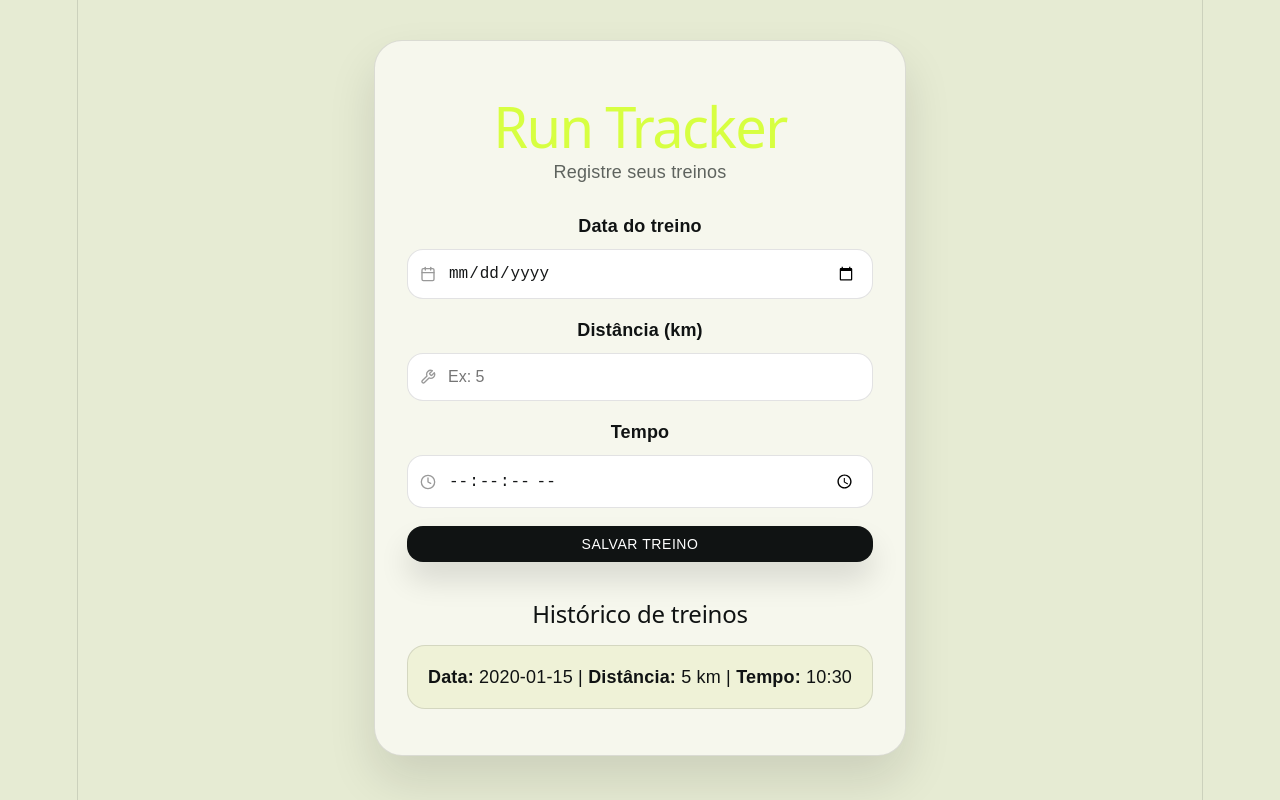
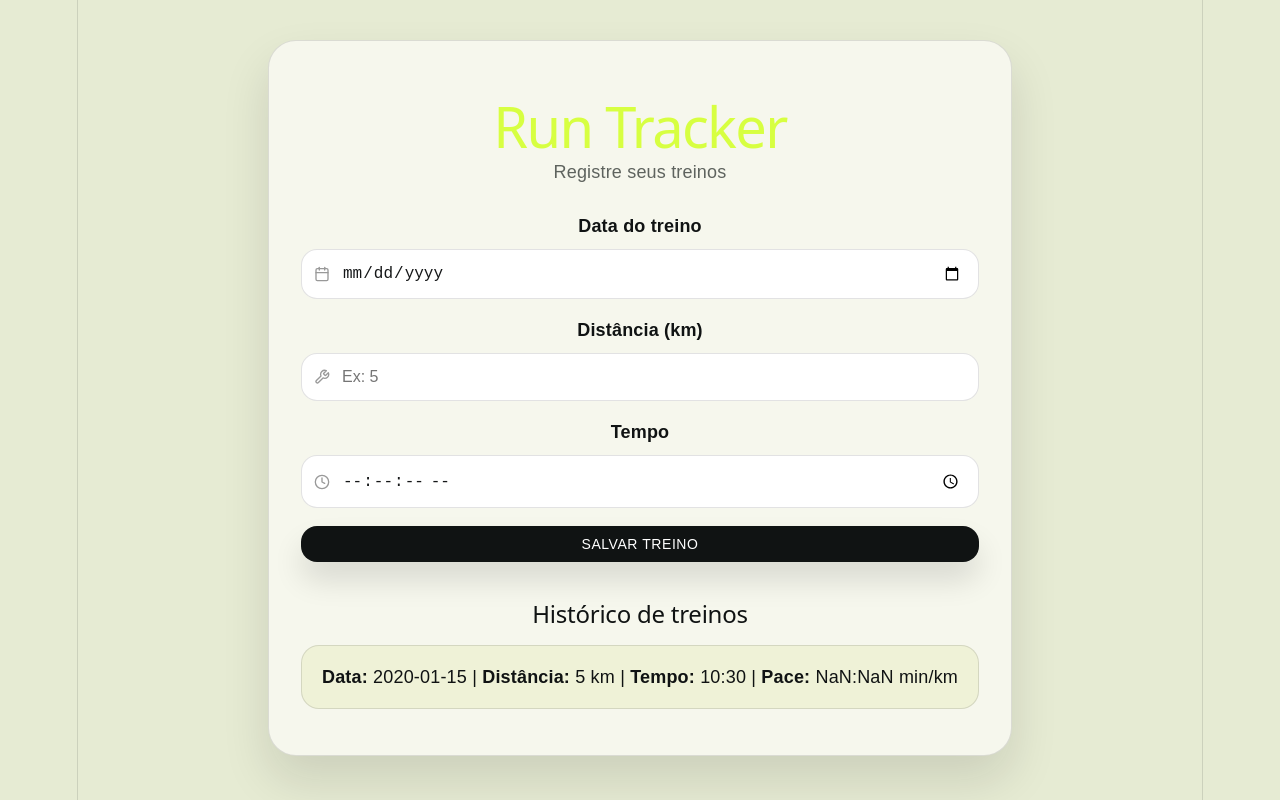
Before and after one commit to EmelineHuk/run-tracker, a React (Vite) app: page / in a window 1280 px wide. Both pictures are taken after typing "2020-01-15", "5", "10:30" into the empty fields and a click on the button "SALVAR TREINO". Built offline with nearby package versions, Linux system fonts and the light colour scheme.

Commit message:
feat: implement pace calculation

```diff
--- a/src/App.jsx
+++ b/src/App.jsx
@@ -7,14 +7,39 @@ function App() {
   const [time, setTime] = useState('')
   const [trainings, setTrainings] = useState([])
 
+  function convertTimeToSeconds(timeString) {
+    const [hours, minutes, seconds] = timeString.split(':').map(Number)
+    return hours * 3600 + minutes * 60 + seconds
+  }
+
+  function calculatePace(timeString, distanceInKm) {
+    const totalSeconds = convertTimeToSeconds(timeString)
+    const paceInSeconds = Math.round(totalSeconds / distanceInKm)
+
+    const minutes = Math.floor(paceInSeconds / 60)
+    const seconds = paceInSeconds % 60
+
+    return `${String(minutes).padStart(2, '0')}:${String(seconds).padStart(2, '0')} min/km`
+  }
+
   function handleSubmit(event) {
     event.preventDefault()
+
+    const distanceNumber = Number(distance)
+
+    if (distanceNumber <= 0) {
+      alert('A distância deve ser maior que zero.')
+      return
+    }
+
+    const pace = calculatePace(time, distanceNumber)
 
     const newTraining = {
       id: Date.now(),
       date,
-      distance,
+      distance: distanceNumber,
       time,
+      pace,
     }
 
     setTrainings([...trainings, newTraining])
@@ -77,7 +102,8 @@ function App() {
               <li key={training.id}>
                 <strong>Data:</strong> {training.date} |{' '}
                 <strong>Distância:</strong> {training.distance} km |{' '}
-                <strong>Tempo:</strong> {training.time}
+                <strong>Tempo:</strong> {training.time} |{' '}
+                <strong>Pace:</strong> {training.pace}
               </li>
             ))}
           </ul>
```
